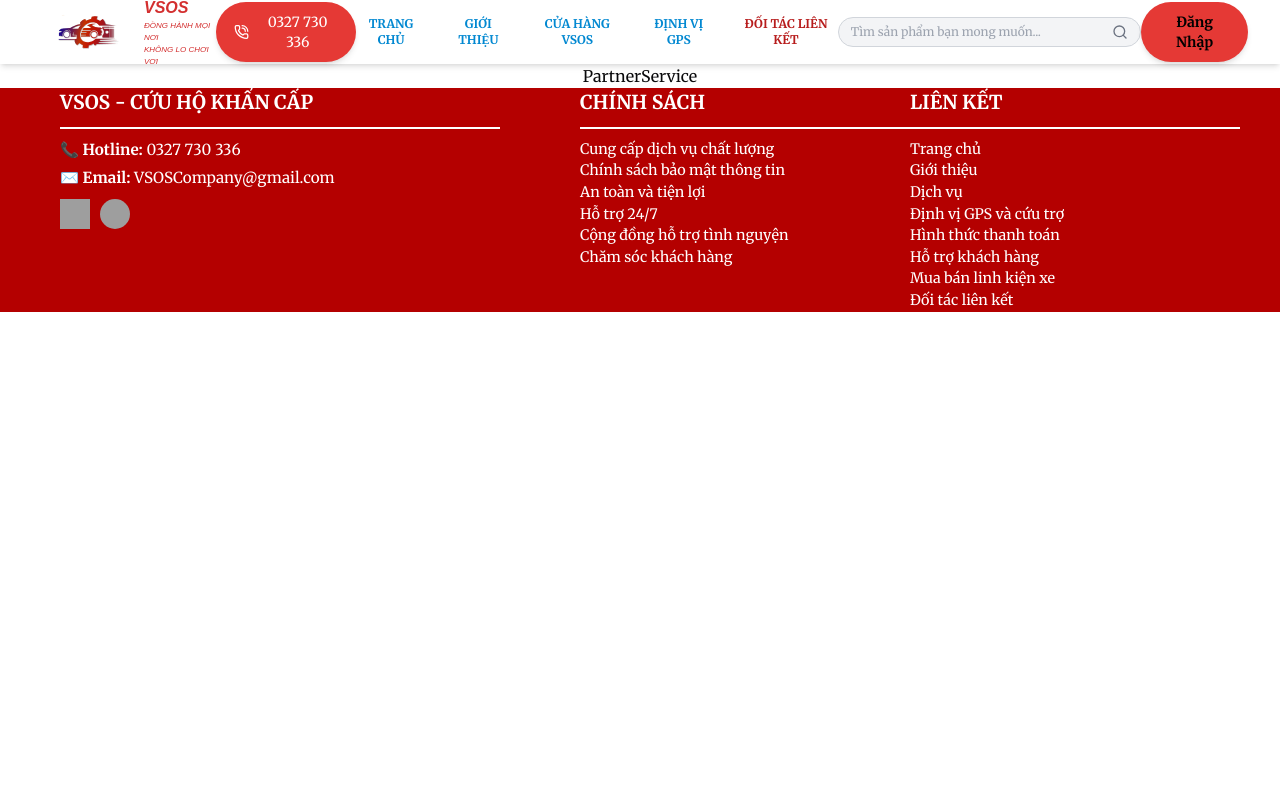
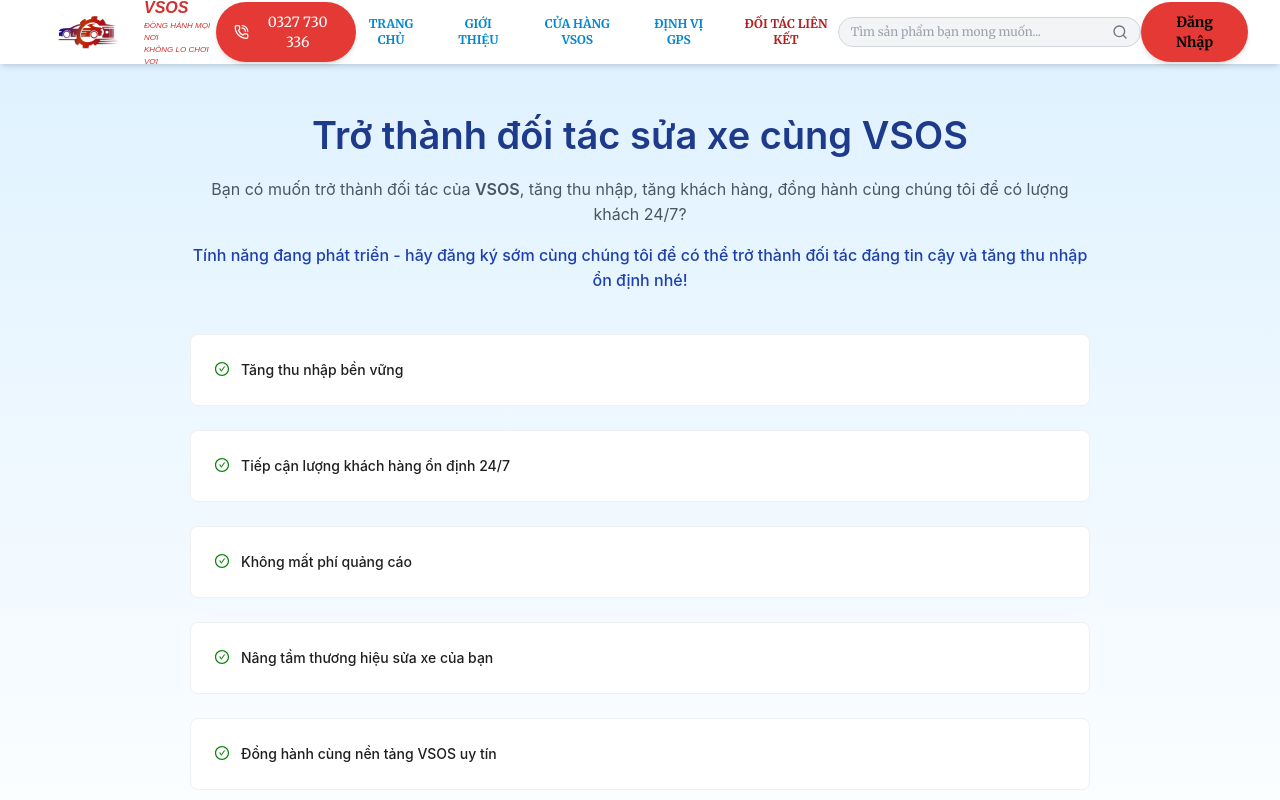
Before and after one commit to duongtoan106/VSOS, a React (Vite) app: page /partners in a window 1280 px wide. Shown: the top 800 px of the page. Built offline with nearby package versions, Linux system fonts and the light colour scheme; grey boxes are pictures that could not be loaded.

Commit message:
fix ui form sossos

```diff
--- a/package.json
+++ b/package.json
@@ -34,6 +34,7 @@
     "react": "^18.3.1",
     "react-bootstrap": "^2.10.9",
     "react-dom": "^18.3.1",
+    "react-hook-form": "^7.55.0",
     "react-icons": "^5.3.0",
     "react-intersection-observer": "^9.15.1",
     "react-leaflet": "^4.2.1",
--- a/src/components/Header/index.jsx
+++ b/src/components/Header/index.jsx
@@ -87,7 +87,7 @@
       hover: "hover:text-[#D32F2F]",
     },
     {
-      to: "/gps_location",
+      to: "/SOSForm",
       label: "ĐỊNH VỊ GPS",
       color: "text-[#0288D1]",
       hover: "hover:text-[#D32F2F]",
--- a/src/components/landingPage/page/FooterLanding.jsx
+++ b/src/components/landingPage/page/FooterLanding.jsx
@@ -107,7 +107,7 @@
   footer: {
     backgroundColor: "rgb(180, 0, 0)",
     color: "white",
-    padding: "0px 20px",
+    padding: "20px",
     textAlign: "left",
   },
   container: {
--- a/src/components/partner/PartnerService.jsx
+++ b/src/components/partner/PartnerService.jsx
@@ -1,5 +1,95 @@
 import React from "react";
+import { Button, Card, Typography, Space } from "antd";
+import { CheckCircleOutlined } from "@ant-design/icons";
+import { motion } from "framer-motion";
+
+const { Title, Paragraph } = Typography;
+
+const benefits = [
+  "Tăng thu nhập bền vững",
+  "Tiếp cận lượng khách hàng ổn định 24/7",
+  "Không mất phí quảng cáo",
+  "Nâng tầm thương hiệu sửa xe của bạn",
+  "Đồng hành cùng nền tảng VSOS uy tín",
+];
 
 export default function PartnerService() {
-  return <div>PartnerService</div>;
+  return (
+    <div
+      style={{
+        minHeight: "100vh",
+        background: "linear-gradient(to bottom, #e0f2ff, white)",
+        padding: "48px 24px",
+      }}
+    >
+      <div style={{ maxWidth: 900, margin: "0 auto", textAlign: "center" }}>
+        <motion.div
+          initial={{ opacity: 0, y: -20 }}
+          animate={{ opacity: 1, y: 0 }}
+          transition={{ duration: 0.6 }}
+        >
+          <Title level={1} style={{ color: "#1e3a8a" }}>
+            Trở thành đối tác sửa xe cùng VSOS
+          </Title>
+        </motion.div>
+
+        <motion.div
+          initial={{ opacity: 0 }}
+          animate={{ opacity: 1 }}
+          transition={{ delay: 0.3 }}
+        >
+          <Paragraph
+            style={{ fontSize: "16px", color: "#4b5563", marginBottom: 16 }}
+          >
+            Bạn có muốn trở thành đối tác của <strong>VSOS</strong>, tăng thu
+            nhập, tăng khách hàng, đồng hành cùng chúng tôi để có lượng khách
+            24/7?
+          </Paragraph>
+          <Paragraph
+            style={{
+              fontSize: "16px",
+              color: "#1e40af",
+              fontWeight: 500,
+              marginBottom: 40,
+            }}
+          >
+            Tính năng đang phát triển - hãy đăng ký sớm cùng chúng tôi để có thể
+            trở thành đối tác đáng tin cậy và tăng thu nhập ổn định nhé!
+          </Paragraph>
+        </motion.div>
+
+        <motion.div
+          className="benefits"
+          initial={{ opacity: 0 }}
+          animate={{ opacity: 1 }}
+          transition={{ delay: 0.5 }}
+        >
+          <Space
+            direction="vertical"
+            size="large"
+            style={{ display: "flex", marginBottom: 40 }}
+          >
+            {benefits.map((benefit, index) => (
+              <Card key={index} bordered={true} style={{ textAlign: "left" }}>
+                <CheckCircleOutlined
+                  style={{ color: "green", marginRight: 12 }}
+                />
+                <span style={{ fontWeight: 500 }}>{benefit}</span>
+              </Card>
+            ))}
+          </Space>
+        </motion.div>
+
+        <motion.div
+          initial={{ scale: 0.9, opacity: 0 }}
+          animate={{ scale: 1, opacity: 1 }}
+          transition={{ delay: 0.7 }}
+        >
+          <Button type="primary" size="large" shape="round">
+            Đăng ký trở thành đối tác ngay
+          </Button>
+        </motion.div>
+      </div>
+    </div>
+  );
 }
--- /dev/null
+++ b/src/components/partner/UserSOSForm.jsx
@@ -0,0 +1,149 @@
+import React, { useState, useEffect } from "react";
+import {
+  Box,
+  Button,
+  Typography,
+  Paper,
+  TextField,
+  Grid,
+  Card,
+  CardContent,
+  IconButton,
+} from "@mui/material";
+import { MapContainer, TileLayer, Marker, Circle } from "react-leaflet";
+import "leaflet/dist/leaflet.css";
+import { useForm } from "react-hook-form";
+import L from "leaflet";
+import PhotoCamera from "@mui/icons-material/PhotoCamera";
+
+const UserSOSForm = () => {
+  const [position, setPosition] = useState(null);
+  const [showForm, setShowForm] = useState(false);
+  const [sentSignal, setSentSignal] = useState(false);
+  const { register, handleSubmit, reset } = useForm();
+
+  useEffect(() => {
+    navigator.geolocation.getCurrentPosition((pos) => {
+      setPosition([pos.coords.latitude, pos.coords.longitude]);
+    });
+  }, []);
+
+  const onSubmit = (data) => {
+    const formData = new FormData();
+    formData.append("description", data.description);
+    formData.append("image", data.image[0]);
+    formData.append("lat", position[0]);
+    formData.append("lng", position[1]);
+
+    // Gửi đến API ở đây nếu cần
+    setSentSignal(true);
+    setShowForm(false);
+    reset();
+  };
+
+  const customIcon = new L.Icon({
+    iconUrl: "https://cdn-icons-png.flaticon.com/512/684/684908.png",
+    iconSize: [32, 32],
+    iconAnchor: [16, 32],
+  });
+
+  return (
+    <Box sx={{ padding: 4 }}>
+      {/* Banner Quảng Cáo */}
+      <Paper
+        elevation={3}
+        sx={{ padding: 4, marginBottom: 4, backgroundColor: "#fef4f4" }}
+      >
+        <Typography variant="h4" fontWeight="bold" gutterBottom color="error">
+          🚨 Hệ Thống Cứu Hộ Khẩn Cấp VSOS
+        </Typography>
+        <Typography variant="body1">
+          Gửi tín hiệu cầu cứu chỉ với một cú nhấp chuột! Hệ thống định vị vị
+          trí tự động, gửi mô tả tình trạng phương tiện, kèm ảnh và tiếp cận cứu
+          hộ gần nhất trong bán kính 5km.
+        </Typography>
+      </Paper>
+
+      {/* Bản đồ */}
+      {position && (
+        <MapContainer
+          center={position}
+          zoom={15}
+          style={{ height: "400px", borderRadius: "12px" }}
+        >
+          <TileLayer url="https://{s}.tile.openstreetmap.org/{z}/{x}/{y}.png" />
+          <Marker position={position} icon={customIcon} />
+          {sentSignal && (
+            <Circle
+              center={position}
+              radius={5000}
+              pathOptions={{ color: "red" }}
+            />
+          )}
+        </MapContainer>
+      )}
+
+      {/* Nút cầu cứu */}
+      <Box mt={4}>
+        <Button
+          variant="contained"
+          color="error"
+          onClick={() => setShowForm(true)}
+        >
+          Gửi Tín Hiệu Cầu Cứu
+        </Button>
+      </Box>
+
+      {/* Form Sự Cố */}
+      {showForm && (
+        <Card sx={{ mt: 4, p: 2 }}>
+          <CardContent>
+            <Typography variant="h6" gutterBottom>
+              Thông Tin Sự Cố
+            </Typography>
+            <form onSubmit={handleSubmit(onSubmit)}>
+              <Grid container spacing={2}>
+                <Grid item xs={12}>
+                  <TextField
+                    fullWidth
+                    label="Mô tả tình hình"
+                    multiline
+                    rows={4}
+                    {...register("description", { required: true })}
+                  />
+                </Grid>
+
+                <Grid item xs={12}>
+                  <Button
+                    variant="outlined"
+                    component="label"
+                    startIcon={<PhotoCamera />}
+                  >
+                    Tải Ảnh
+                    <input
+                      type="file"
+                      hidden
+                      accept="image/*"
+                      {...register("image", { required: true })}
+                    />
+                  </Button>
+                </Grid>
+
+                <Grid item xs={12}>
+                  <Button type="submit" variant="contained" color="primary">
+                    Xác Nhận Gửi
+                  </Button>
+                  <Button onClick={() => setShowForm(false)} sx={{ ml: 2 }}>
+                    Huỷ
+                  </Button>
+                </Grid>
+              </Grid>
+            </form>
+          </CardContent>
+        </Card>
+      )}
+    </Box>
+  );
+};
+
+export default UserSOSForm;
--- a/src/routes/Routes.jsx
+++ b/src/routes/Routes.jsx
@@ -10,6 +10,7 @@
 import Cart from "@/containers/Cart";
 import PrivateRoleBasedRoute from "./PrivateRoleBasedRoute";
 import PartnerService from "../components/partner/PartnerService";
+import UserSOSForm from "../components/partner/UserSOSForm";
 
 const AppRoutes = () => {
   return (
@@ -20,6 +21,8 @@
         <Route path="order" element={<Order />} />
         <Route path="cart" element={<Cart />} />
         <Route path="partners" element={<PartnerService />} />
+        <Route path="SOSForm" element={<UserSOSForm />} />
+
         <Route
           path="/dashboard"
           element={
```
Also changed, not shown: 1 other file (tests, documents, lock files or other folders).
